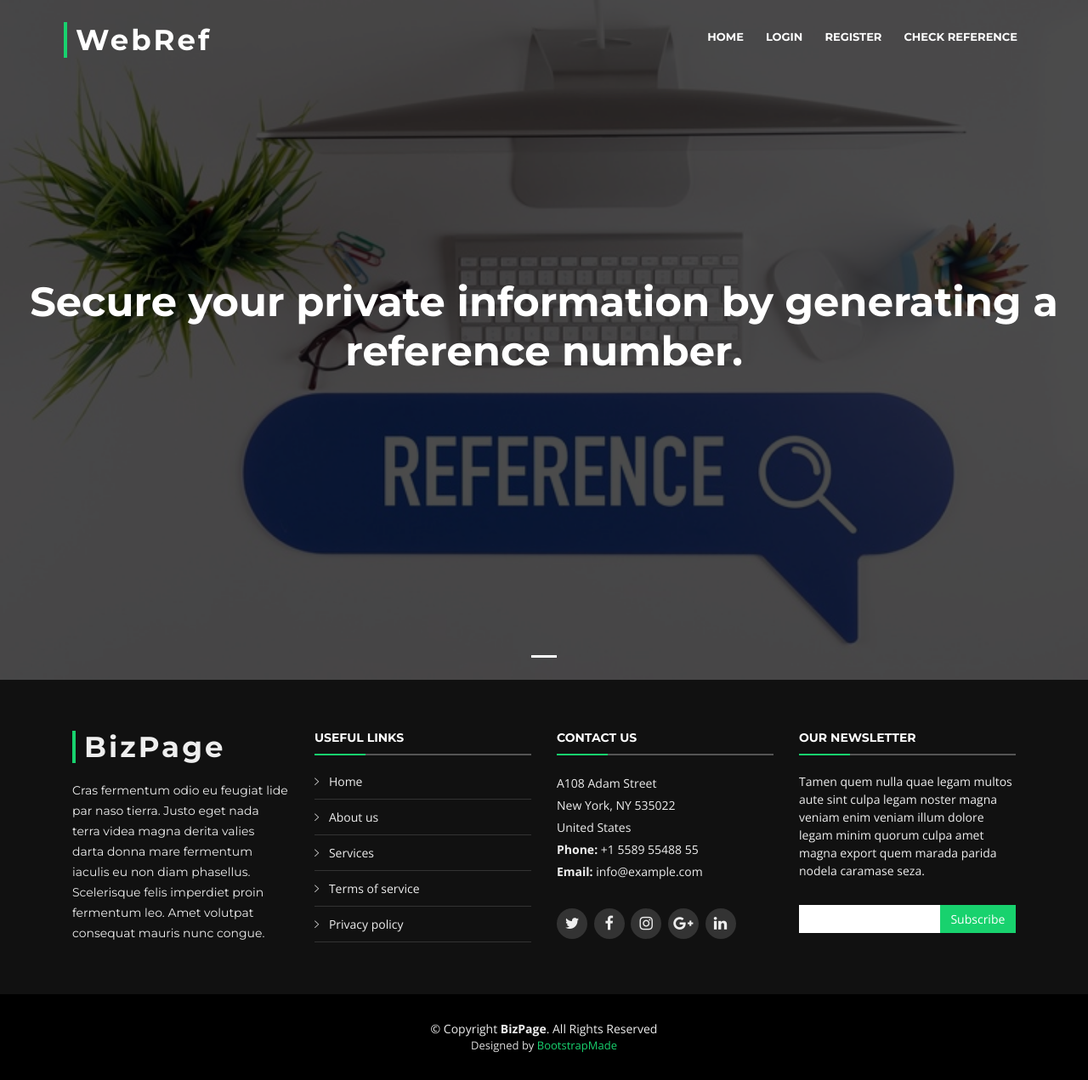
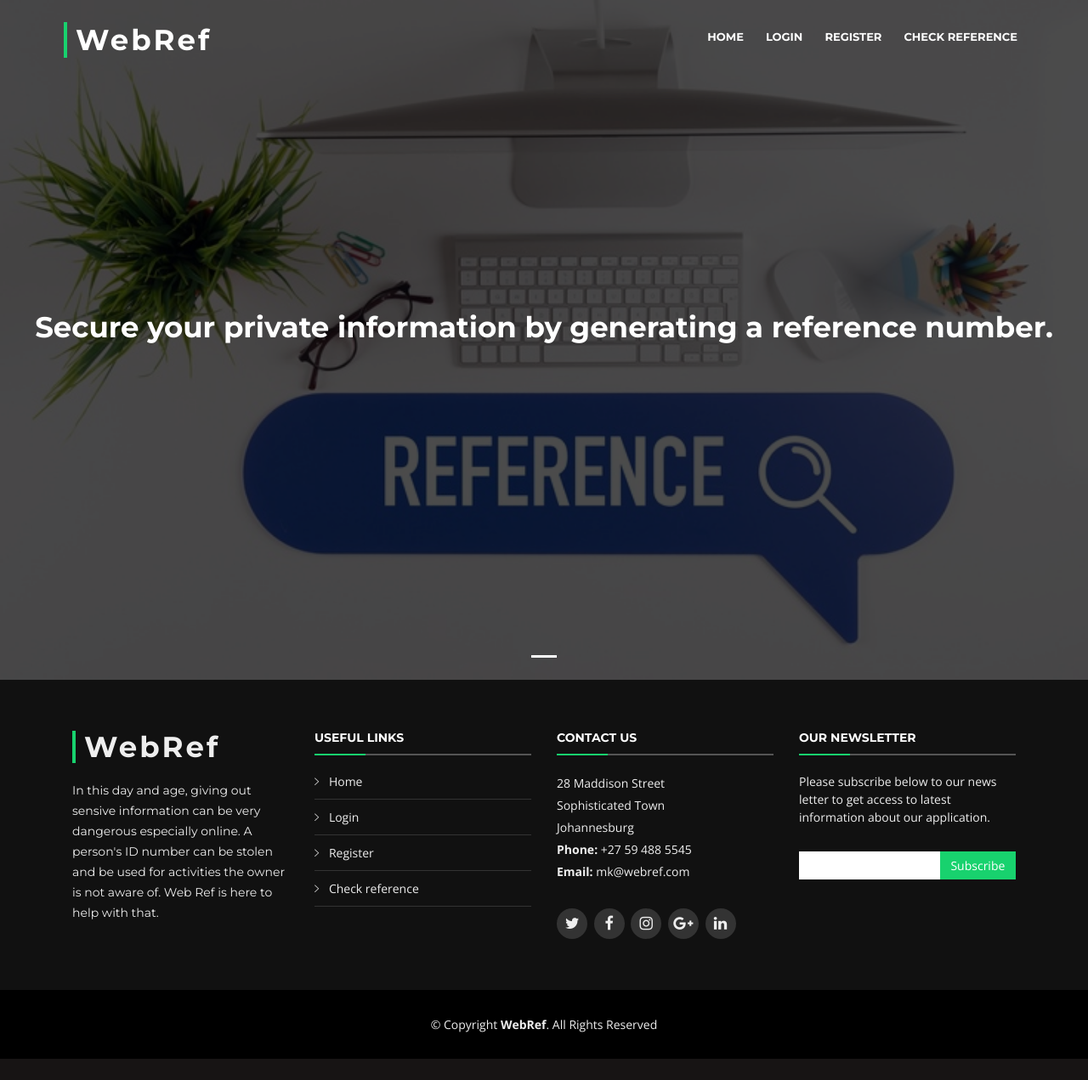
Before and after one commit to makakole/web-ref, a Django app: page / in a window 1280 px wide. Shown: the whole page at 85% size. After the commit the page ends 1246 px from the top, so only its background shows below. Run offline with Django 3.2, Linux system fonts and the light colour scheme; some libraries are stand-ins or nearby versions; some web fonts are replaced.

Commit message:
configured urls

```diff
--- a/web_ref/main_app/static/main_app/css/style.css
+++ b/web_ref/main_app/static/main_app/css/style.css
@@ -227,10 +227,10 @@ h6 {
   text-align: center;
 }
 
-#intro h2 {
+#intro h3 {
   color: #fff;
   margin-bottom: 30px;
-  font-size: 48px;
+  font-size: 34px;
   font-weight: 700;
 }
 
--- a/web_ref/main_app/templates/main_app/base.html
+++ b/web_ref/main_app/templates/main_app/base.html
@@ -28,12 +28,6 @@
   <!-- Main Stylesheet File -->
   <link href="{% static 'main_app/css/style.css' %}" rel="stylesheet">
 
-  <!-- =======================================================
-    Theme Name: BizPage
-    Theme URL: https://bootstrapmade.com/bizpage-bootstrap-business-template/
-    Author: BootstrapMade.com
-    License: https://bootstrapmade.com/license/
-  ======================================================= -->
 </head>
 
 <body>
@@ -52,10 +46,10 @@
 
       <nav id="nav-menu-container">
         <ul class="nav-menu">
-          <li class="menu-active"><a href="#">Home</a></li>
-          <li><a href="#">Login</a></li>
-          <li><a href="#">Register</a></li>
-          <li><a href="#">Check Reference</a></li>
+          <li class="menu-active"><a href="{% url 'index' %}">Home</a></li>
+          <li><a href="{% url 'login' %}">Login</a></li>
+          <li><a href="{% url 'register' %}">Register</a></li>
+          <li><a href="{% url 'check-reference' %}">Check Reference</a></li>
           <!--<li><a href="#team">Team</a></li>
           <li class="menu-has-children"><a href="">Drop Down</a>
             <ul>
@@ -86,9 +80,7 @@
             <div class="carousel-background"><img src="{% static 'main_app/img/intro-carousel/web-ref.jpg' %}" alt=""></div>
             <div class="carousel-container">
               <div class="carousel-content">
-                <h2>Secure your private information by generating a reference number.</h2>
-                <!-- <p>Lorem ipsum dolor sit amet, consectetur adipiscing elit, sed do eiusmod tempor incididunt ut labore et dolore magna aliqua. Ut enim ad minim veniam, quis nostrud exercitation ullamco laboris nisi ut aliquip ex ea commodo consequat.</p>
-                <a href="#featured-services" class="btn-get-started scrollto">Check Reference</a>-->
+                <h3>Secure your private information by generating a reference number.</h3>
               </div>
             </div>
           </div>
@@ -107,29 +99,30 @@
         <div class="row">
 
           <div class="col-lg-3 col-md-6 footer-info">
-            <h3>BizPage</h3>
-            <p>Cras fermentum odio eu feugiat lide par naso tierra. Justo eget nada terra videa magna derita valies darta donna mare fermentum iaculis eu non diam phasellus. Scelerisque felis imperdiet proin fermentum leo. Amet volutpat consequat mauris nunc congue.</p>
+            <h3>WebRef</h3>
+            <p>In this day and age, giving out sensive information can be very dangerous
+              especially online. A person's ID number can be stolen and be used for activities
+              the owner is not aware of. Web Ref is here to help with that.</p>
           </div>
 
           <div class="col-lg-3 col-md-6 footer-links">
             <h4>Useful Links</h4>
             <ul>
-              <li><i class="ion-ios-arrow-right"></i> <a href="#">Home</a></li>
-              <li><i class="ion-ios-arrow-right"></i> <a href="#">About us</a></li>
-              <li><i class="ion-ios-arrow-right"></i> <a href="#">Services</a></li>
-              <li><i class="ion-ios-arrow-right"></i> <a href="#">Terms of service</a></li>
-              <li><i class="ion-ios-arrow-right"></i> <a href="#">Privacy policy</a></li>
+              <li><i class="ion-ios-arrow-right"></i> <a href="{% url 'index' %}">Home</a></li>
+              <li><i class="ion-ios-arrow-right"></i> <a href="{% url 'login' %}">Login</a></li>
+              <li><i class="ion-ios-arrow-right"></i> <a href="{% url 'register' %}">Register</a></li>
+              <li><i class="ion-ios-arrow-right"></i> <a href="{% url 'check-reference' %}">Check reference</a></li>
             </ul>
           </div>
 
           <div class="col-lg-3 col-md-6 footer-contact">
             <h4>Contact Us</h4>
             <p>
-              A108 Adam Street <br>
-              New York, NY 535022<br>
-              United States <br>
-              <strong>Phone:</strong> +1 5589 55488 55<br>
-              <strong>Email:</strong> info@example.com<br>
+              28 Maddison Street<br>
+              Sophisticated Town<br>
+              Johannesburg <br>
+              <strong>Phone:</strong> +27 59 488 5545<br>
+              <strong>Email:</strong> mk@webref.com<br>
             </p>
 
             <div class="social-links">
@@ -144,7 +137,7 @@
 
           <div class="col-lg-3 col-md-6 footer-newsletter">
             <h4>Our Newsletter</h4>
-            <p>Tamen quem nulla quae legam multos aute sint culpa legam noster magna veniam enim veniam illum dolore legam minim quorum culpa amet magna export quem marada parida nodela caramase seza.</p>
+            <p>Please subscribe below to our news letter to get access to latest information about our application.</p>
             <form action="" method="post">
               <input type="email" name="email"><input type="submit"  value="Subscribe">
             </form>
@@ -156,7 +149,7 @@
 
     <div class="container">
       <div class="copyright">
-        &copy; Copyright <strong>BizPage</strong>. All Rights Reserved
+        &copy; Copyright <strong>WebRef</strong>. All Rights Reserved
       </div>
       <div class="credits">
         <!--
@@ -165,7 +158,6 @@
           Licensing information: https://bootstrapmade.com/license/
           Purchase the pro version with working PHP/AJAX contact form: https://bootstrapmade.com/buy/?theme=BizPage
         -->
-        Designed by <a href="https://bootstrapmade.com/">BootstrapMade</a>
       </div>
     </div>
   </footer><!-- #footer -->
```
